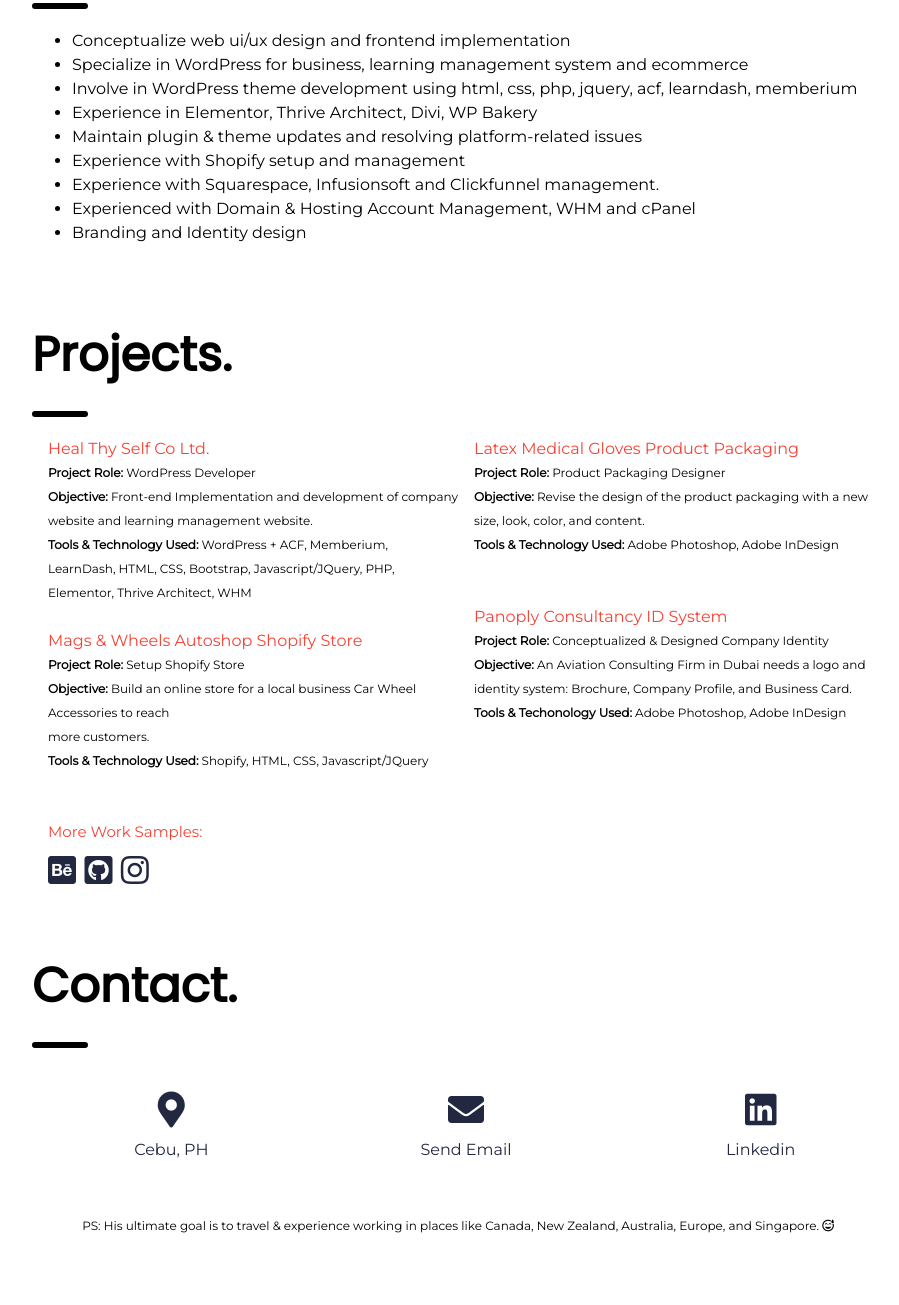
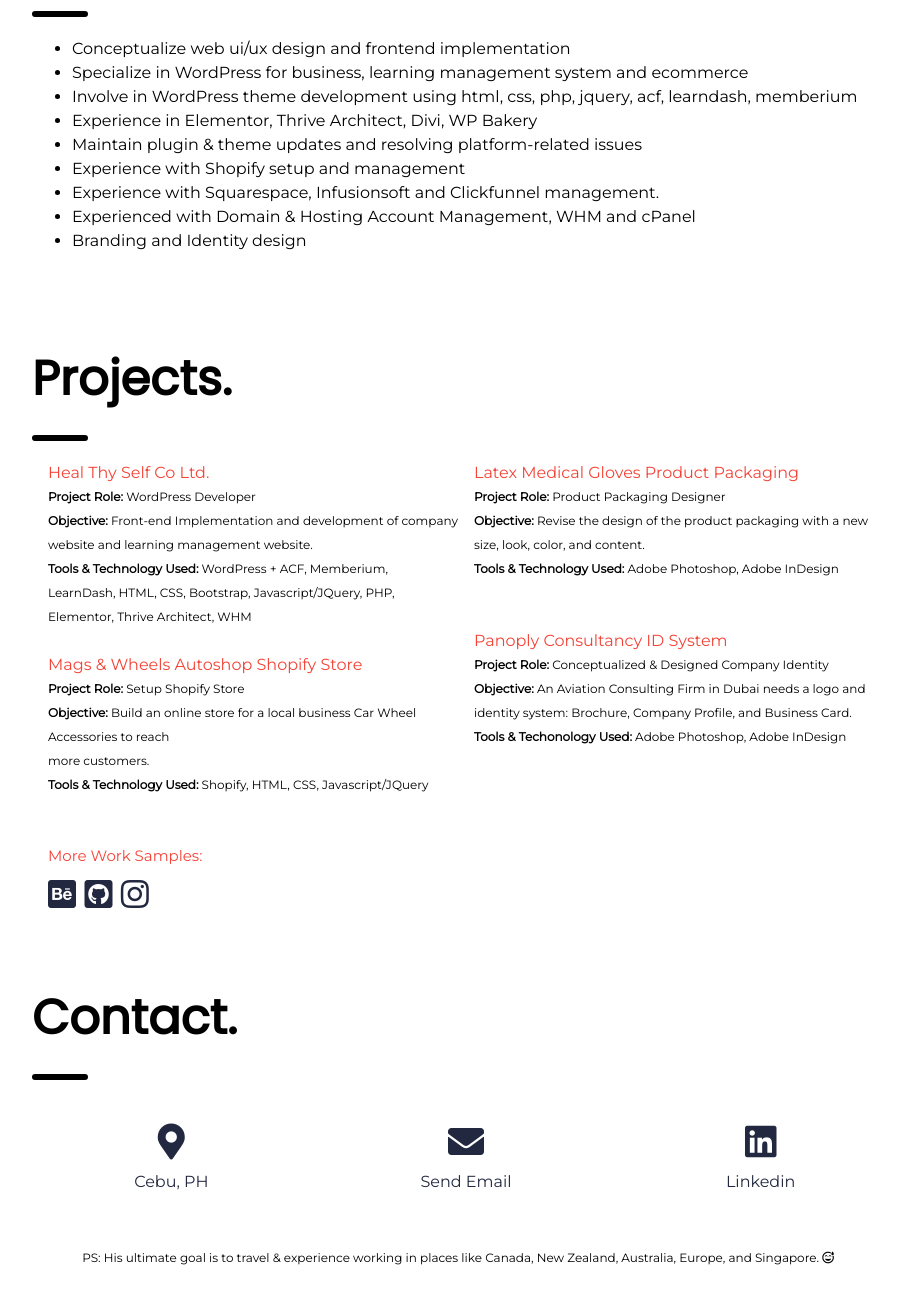
Before and after one commit to borgeee/borgeee.github.io, a plain HTML site: page index.html in a window 1280 px wide. Shown: the part 839-2144 px from the top of the page, without its empty margins (324-1223 px from the left). Drawn offline with nearby package versions, Linux system fonts and the light colour scheme.

Commit message:
Update index.html

```diff
--- a/index.html
+++ b/index.html
@@ -71,7 +71,7 @@
     <p class="w3-large">Arjay started his small local based t-shirt printing business <a href="https://theinkpossible.tumblr.com/" target="_blank"><u>Inkpossible Design and Prints</u></a> in 2011. He is passionate about helping business grow with his knowledge in web development and continuously learning to strengthen and share his experience in web industry, ui/ux, graphics, online marketing and advertising.</p>
 
     <!--Knowledge Summary-->
-    <div class="w3-padding-24">
+    <div class="w3-padding-32">
       <h1 class="w3-xxxlarge"><b>Knowledge &amp; Experience.</b></h1>
       <hr style="width:50px;border:3px solid black" class="w3-round">
       <ul>
@@ -87,7 +87,7 @@
       </ul>
     </div>
 
-    <div class="w3-padding-24">
+    <div class="w3-padding-32">
       <h1 class="w3-xxxlarge"><b>Projects.</b></h1>
       <hr style="width:50px;border:3px solid black" class="w3-round">
 
@@ -123,7 +123,7 @@
 
 
 <!-- Contact Section -->
-  <div class="w3-padding-24">
+  <div class="w3-padding-32">
    <h1 class="w3-xxxlarge"><b>Contact.</b></h1>
     <hr style="width:50px;border:3px solid black" class="w3-round">
     <div class="w3-row-padding w3-center w3-padding-24 abg-blue-text" style="margin:0 -16px">
```
